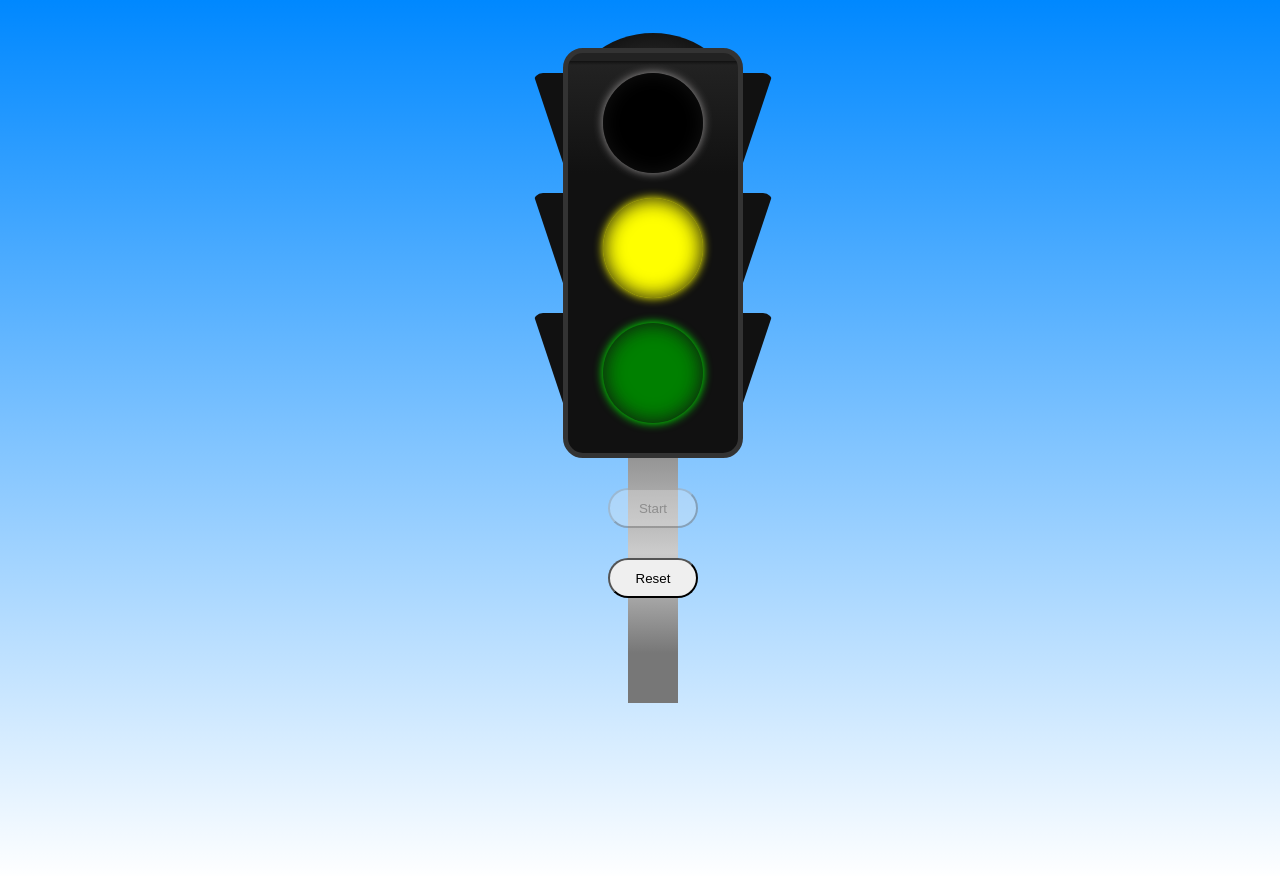
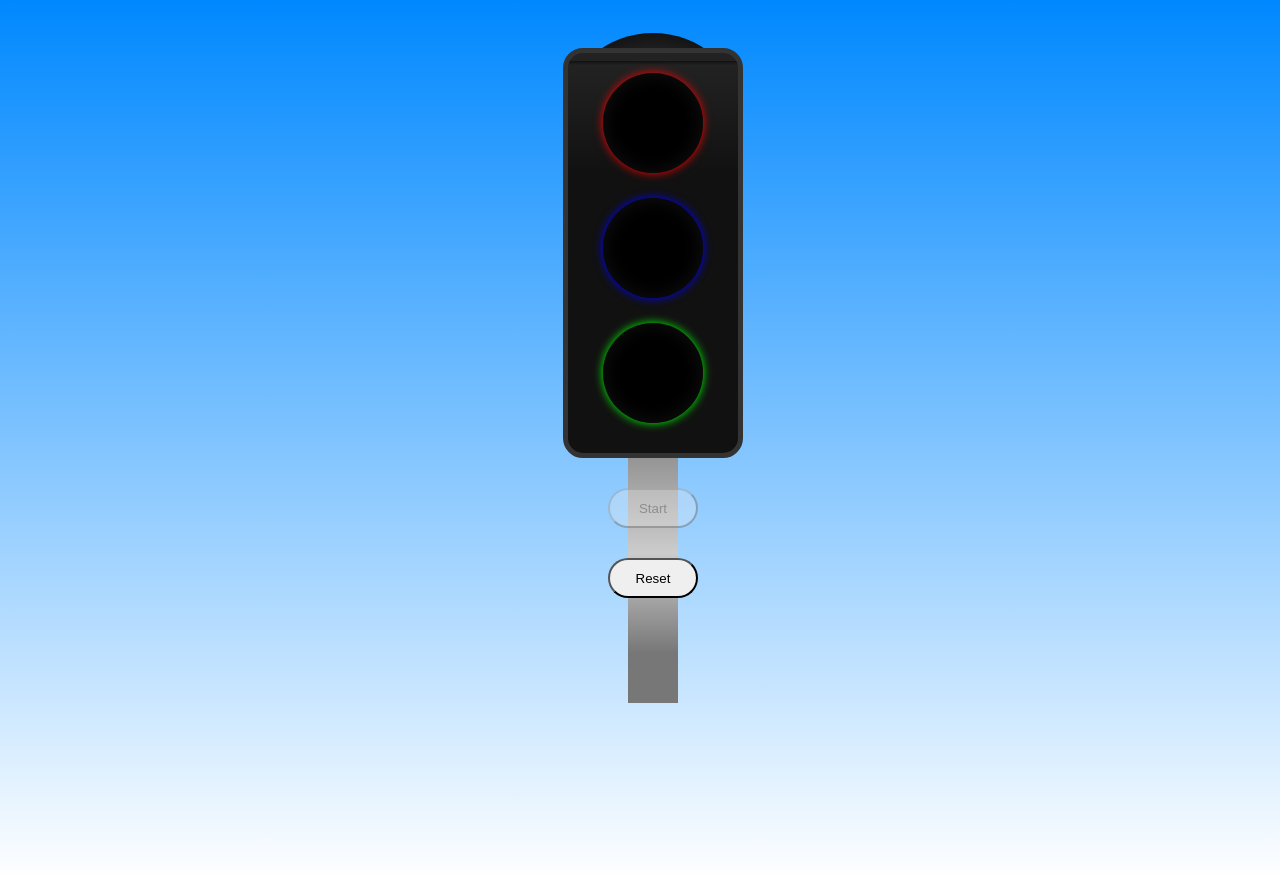
Before and after one commit to HenriTamm/traffic-light, a plain HTML site: page index.html in a window 1280 px wide. Both pictures are taken after a click on the button "Start". Drawn offline with Linux system fonts and the light colour scheme.

Commit message:
time and style changes

```diff
--- a/index.html
+++ b/index.html
@@ -11,11 +11,8 @@
 
 <body>
     <div class="trafficlight">
-        <div class="protector"></div>
-        <div class="protector"></div>
-        <div class="protector"></div>
         <div class="red" id="red"></div>
-        <div class="yellow" id="yellow"></div>
+        <div class="blue" id="blue"></div>
         <div class="green" id="green"></div>
     </div>
     <div class="button-container">
--- a/script.js
+++ b/script.js
@@ -2,17 +2,17 @@
 const startButton = document.getElementById("start-button");
 const resetButton = document.getElementById("reset-button");
 
+const green = document.getElementById("green");
+const blue = document.getElementById("blue");
 const red = document.getElementById("red");
-const green = document.getElementById("green");
-const yellow = document.getElementById("yellow");
 let redTimeOut;
 let greenTimeOut;
-let yellowTimeOut;
+let blueTimeOut;
 let resetTimeOut;
 
 function reset() {
     green.style.background = "black";
-    yellow.style.background = "black";
+    blue.style.background = "black";
     red.style.background = "black";
     startButton.disabled = false;
     resetButton.disabled = true;
@@ -24,28 +24,28 @@ startButton.addEventListener("click", function () {
     // kohtadele
     greenTimeOut = setTimeout(function () {
         green.style.background = "green";
-    }, 1000);
+    }, 5000);
 
     // valmis
-    yellowTimeOut = setTimeout(function () {
-        yellow.style.background = "yellow";
-    }, 2000);
+    blueTimeOut = setTimeout(function () {
+        blue.style.background = "blue";
+    }, 17000);
 
     // start
     redTimeOut = setTimeout(function () {
         red.style.background = "red";
-    }, 3000);
+    }, 19000);
 
     // reset
     resetTimeOut = setTimeout(function () {
         reset();
-    }, 4000);
+    }, 20000);
 }, false);
 
 resetButton.addEventListener("click", function () {
     reset();
     clearTimeout(greenTimeOut);
-    clearTimeout(yellowTimeOut);
+    clearTimeout(blueTimeOut);
     clearTimeout(redTimeOut);
     clearTimeout(resetTimeOut);
 }, false);
--- a/style.css
+++ b/style.css
@@ -1,147 +1,89 @@
-html{
+/* styles from https://codepen.io/Jab2870/pen/xnIHp */
+
+html {
     background: linear-gradient(#08f, #fff);
-    padding: 40px;
-    width: 170px;
-    height: 100%;
-    margin: 0 auto;
+    padding   : 40px;
+    width     : 170px;
+    height    : 100%;
+    margin    : 0 auto;
 }
 
-  .trafficlight{
-    background: #222;
+.trafficlight {
+    background      : #222;
     background-image: linear-gradient(transparent 2%, #111 2%, transparent 3%, #111 30%);
-    width: 170px;
-    height: 400px;
-    border-radius: 20px;
-    position: relative;
-    border: solid 5px #333;
+    width           : 170px;
+    height          : 400px;
+    border-radius   : 20px;
+    position        : relative;
+    border          : solid 5px #333;
 }
 
-  .trafficlight:before{
-    background: #222;
+.trafficlight:before {
+    background      : #222;
     background-image: radial-gradient(#444, #000);
-    content: "";
-    width: 170px;
-    height: 150px;
-    margin: 0 auto;
-    position: absolute;
-    top: -20px;
-    margin-left: 0px;
-    border-radius: 50%;
-    z-index: -1;
+    content         : "";
+    width           : 170px;
+    height          : 150px;
+    margin          : 0 auto;
+    position        : absolute;
+    top             : -20px;
+    margin-left     : 0px;
+    border-radius   : 50%;
+    z-index         : -1;
 }
 
-  .trafficlight:after{
-    background: #222;
+.trafficlight:after {
+    background      : #222;
     background-image: linear-gradient(-0deg, #777 10%, #ccc 30%, #000);
-    content: "";
-    width: 50px;
-    height: 500px;
-    margin-left: 60px;
-    position: absolute;
-    top: 150px;
-    z-index: -1;
+    content         : "";
+    width           : 50px;
+    height          : 500px;
+    margin-left     : 60px;
+    position        : absolute;
+    top             : 150px;
+    z-index         : -1;
 }
 
-  .protector{
-    background: transparent;
-    width: 180px;
-    height: 0;
-    position: absolute;
-    top: 20px;
-    left: -35px;
-    border-right: solid 30px transparent;
-    border-left: solid 30px transparent;
-    border-top: solid 90px #111;
-    border-radius: 10px;
-    z-index: -1;
+.red {
+    background         : black;
+    background-size    : 5px 5px;
+    width              : 100px;
+    height             : 100px;
+    border-radius      : 50%;
+    position           : absolute;
+    top                : 20px;
+    left               : 35px;
+    box-shadow         :
+        0 0 20px #111 inset,
+        0 0 10px red;
 }
 
-  .protector:nth-child(2){
-    top: 140px;
+.blue {
+    background         : black;
+    background-size    : 5px 5px;
+    width              : 100px;
+    height             : 100px;
+    border-radius      : 50%;
+    position           : absolute;
+    top                : 145px;
+    left               : 35px;
+    box-shadow         :
+        0 0 20px #111 inset,
+        0 0 10px blue;
 }
 
-  .protector:nth-child(3){
-    top: 260px;
-  }
-
-  .red{
-    background: black;
-    /* background-image: radial-gradient(brown, transparent); */
-    background-size: 5px 5px;
-    width: 100px;
-    height: 100px;
-    border-radius: 50%;
-    position: absolute;
-    top: 20px;
-    left: 35px;
-    /* animation: 13s red infinite; */
-    /* border: dotted 2px red; */
-    box-shadow:
-      0 0 20px #111 inset,
-      0 0 10px rgb(158, 155, 155);
-  }
-
-  .yellow{
-    background: black;
-    /* background-image: radial-gradient(orange, transparent); */
-    background-size: 5px 5px;
-    width: 100px;
-    height: 100px;
-    border-radius: 50%;
-    /* border: dotted 2px yellow; */
-    position: absolute;
-    top: 145px;
-    left: 35px;
-    /* animation: 13s yellow infinite; */
-    box-shadow:
-      0 0 20px #111 inset,
-      0 0 10px yellow;
-  }
-
-  .green{
-    background: black;
-    /* background-image: radial-gradient(lime, transparent); */
-    background-size: 5px 5px;
-    width: 100px;
-    height: 100px;
-    border-radius: 50%;
-    /* border: dotted 2px lime; */
-    position: absolute;
-    top: 270px;
-    left: 35px;
-    box-shadow:
+.green {
+    background         : black;
+    background-size    : 5px 5px;
+    width              : 100px;
+    height             : 100px;
+    border-radius      : 50%;
+    position           : absolute;
+    top                : 270px;
+    left               : 35px;
+    box-shadow         :
         0 0 20px #111 inset,
         0 0 10px lime;
-    /* animation: 13s green infinite; */
-  }
-
-  @keyframes red{
-    0%{opacity: 1}
-    20%{opacity: 1}
-    40%{opacity: 1}
-    60%{opacity: .1}
-    80%{opacity: .1}
-    100%{opacity: .1}
-  }
-
-  @keyframes yellow{
-    0%{opacity: .1}
-    20%{opacity: .1}
-    40%{opacity: 1}
-    50%{opacity: .1}
-    60%{opacity: .1}
-    80%{opacity: .1}
-    86%{opacity: 1}
-    100%{opacity: 1}
-  }
-
-  @keyframes green{
-    0%{opacity: .1}
-    40%{opacity: .1}
-    60%{opacity: 1}
-    80%{opacity: 1}
-    83%{opacity: .1}
-    100%{opacity: .1}
 }
 
 
@@ -152,22 +94,18 @@ html{
 }
 
 .button {
-    width: 90px;
-    height: 40px;
+    width        : 90px;
+    height       : 40px;
     border-radius: 20px;
-    position: relative;
-    margin-left: auto;
-    margin-right: auto;
-    display: block;
-    margin-top: 30px;
+    position     : relative;
+    margin-left  : auto;
+    margin-right : auto;
+    display      : block;
+    margin-top   : 30px;
 }
 
-.button:hover {
-    background-color: #4CAF50; /* Green */
-    color: white;
-  }
 
 .disabled {
     opacity: 0.6;
-    cursor: not-allowed;
+    cursor : not-allowed;
 }
```
Lines whose indentation alone changed are shown as unchanged.
